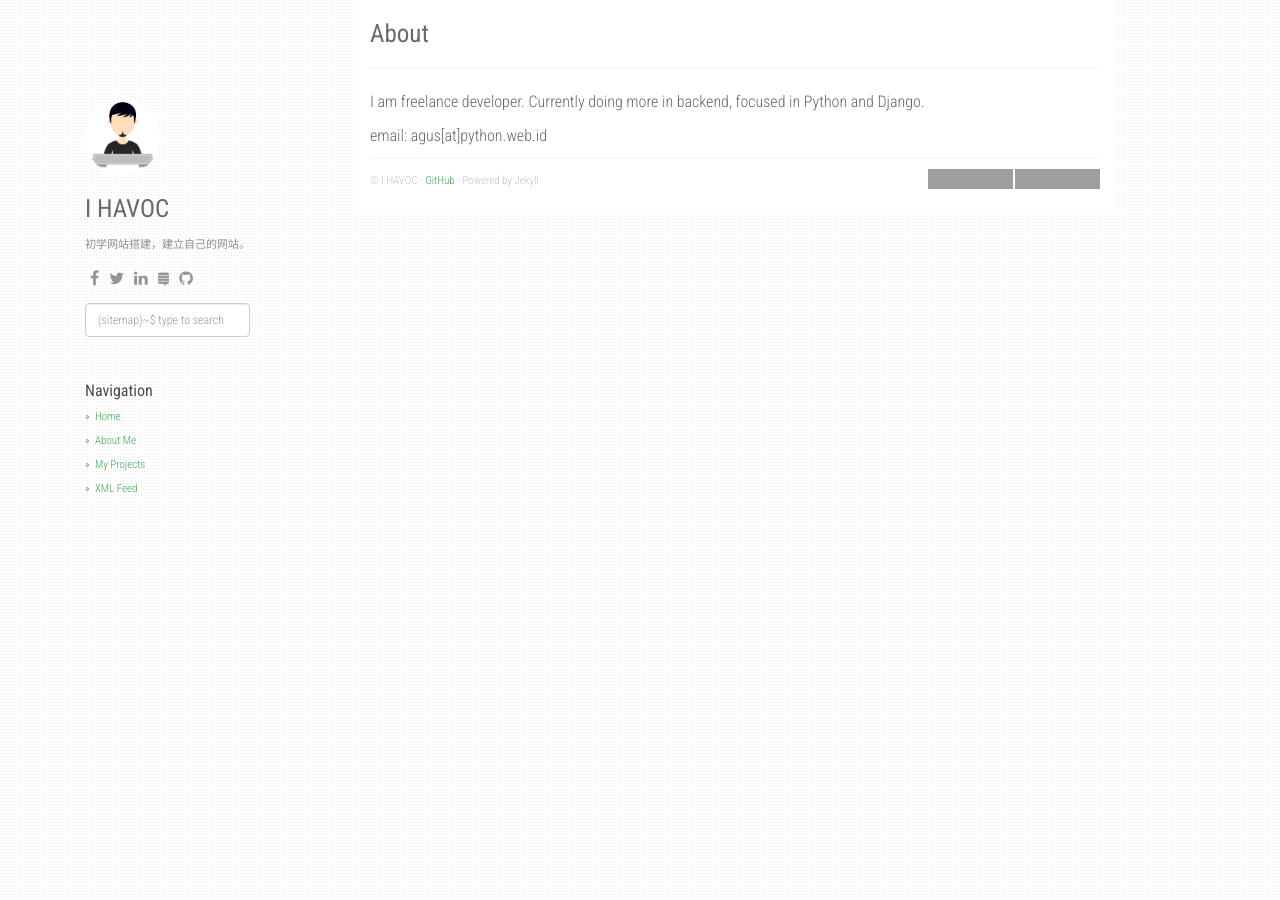
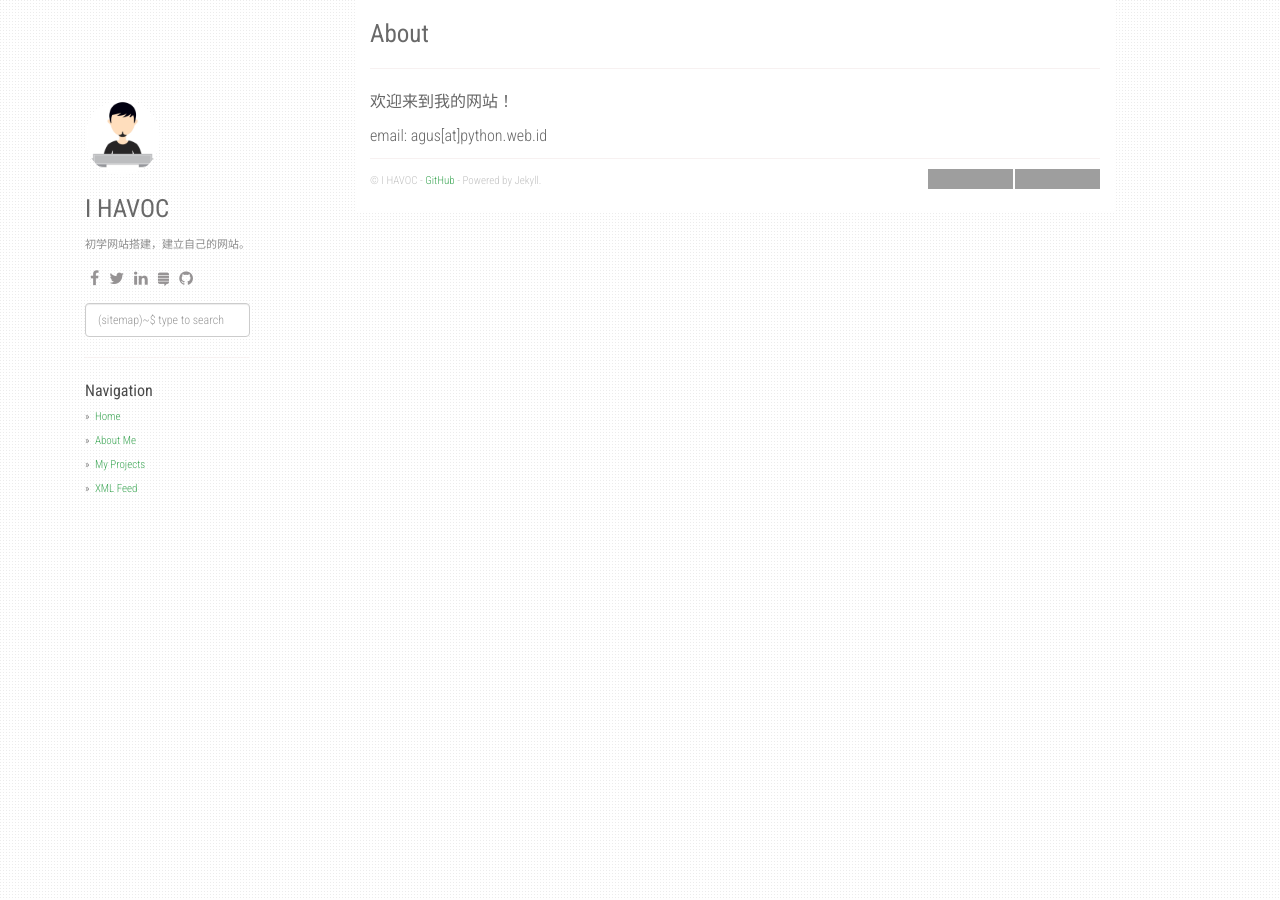
Before and after one commit to havocera/havocera.github.io, a Jekyll site: the page built from about.md, in a window 1280 px wide. Built offline with Jekyll 4.4.1, drawn with Linux system fonts in a browser that asks for light colours; nearby versions of some CDN libraries; grey boxes are pictures that could not be loaded.

Commit message:
Update about.md

```diff
--- a/about.md
+++ b/about.md
@@ -4,6 +4,6 @@ title: About
 permalink: /about/
 ---
 
-I am freelance developer. Currently doing more in backend, focused in Python and Django.
+欢迎来到我的网站！
 
 email: agus[at]python.web.id
```
